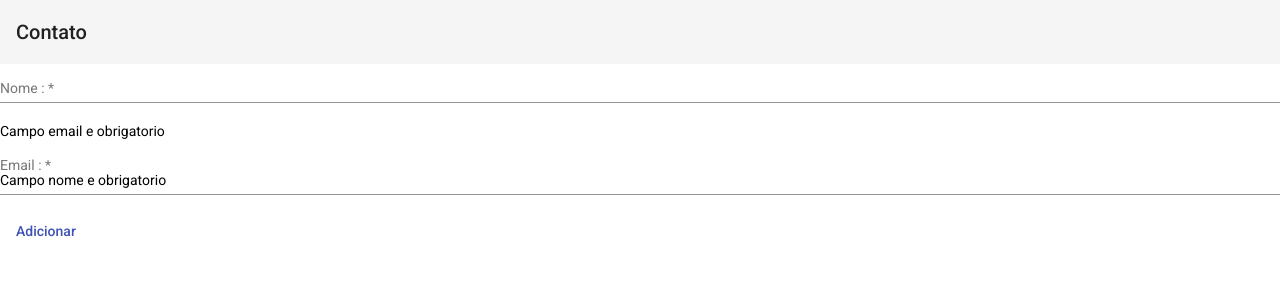
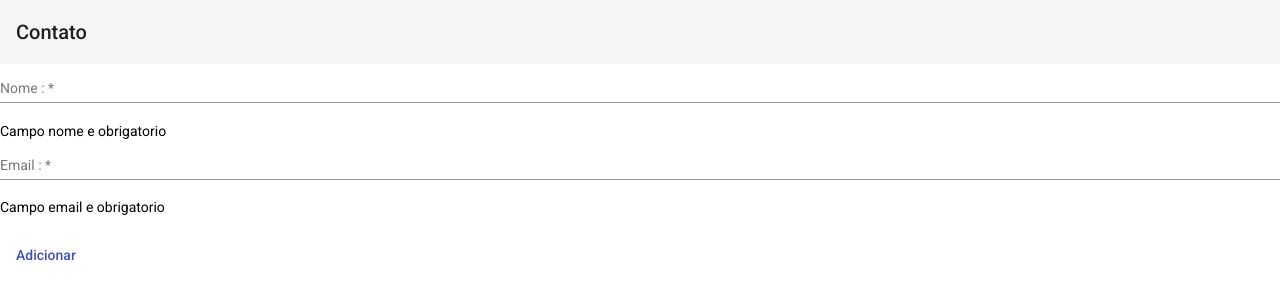
Before and after one commit to Mario23junior/Sistema-agenda-front-end, an Angular app: page / in a window 1280 px wide. Shown: the top 300 px of the page. Built offline with nearby package versions, Linux system fonts and the light colour scheme.

Commit message:
Salvando o contato no banco de dados

```diff
--- a/src/app/contato/contato.component.html
+++ b/src/app/contato/contato.component.html
@@ -6,28 +6,26 @@
           <input formControlName="nome" matInput placeholder="Digite seu nome"/>
         </mat-form-field>
 
-        <div *ngIf="formulario.controls.email.errors">
-            <div *ngIf="formulario.controls.nome.errors.required">
-            Campo email e obrigatorio
+        <div *ngIf="formulario.controls.nome.errors">
+         <div *ngIf="formulario.controls.nome.errors.required">
+            Campo nome e obrigatorio
         </div>
+       </div>
 
-        <mat-form-field class="full-width">
-            <mat-label>Email :</mat-label>
-            <input  formControlName="email" matInput placeholder="Digite seu email"/>
+       <mat-form-field class="full-width">
+           <mat-label>Email :</mat-label>
+           <input  formControlName="email" matInput placeholder="Digite seu email"/>
+     </mat-form-field>
 
-               <div *ngIf="formulario.controls.nome.errors">
-                <div *ngIf="formulario.controls.nome.errors.required">
-                   Campo nome e obrigatorio
-               </div>
-              </div>
-        </mat-form-field>
+         <div *ngIf="formulario.controls.email.errors">
+              <div *ngIf="formulario.controls.email.errors.required">
+                Campo email e obrigatorio
+         </div>
 
          <br/>
-
             <div *ngIf="formulario.controls.email.errors.email">
                 Email é invaliddo
             </div>
-
           </div>
      <button  mat-button color="primary">Adicionar</button>
 </form>
--- a/src/app/contato/contato.component.ts
+++ b/src/app/contato/contato.component.ts
@@ -12,6 +12,7 @@ import { FormBuilder, FormGroup, Validators} from '@angular/forms'
 export class ContatoComponent implements OnInit {
 
       formulario: FormGroup;
+      contato: Contato[] = [];
 
   constructor(
     private service : ContatoService,
@@ -27,15 +28,12 @@ export class ContatoComponent implements OnInit {
 
   }
      submit(){
-       const erroNomeRequired = this.formulario.controls.nome.errors.required
-       const erroEmailRequired = this.formulario.controls.email.errors.required
-
-       console.log('erro Nome Required :', erroNomeRequired);
-       console.log('erro email Required :', erroEmailRequired);
-
-
-       // this.service.save(c).subscribe( resposta  => {
-       //    console.log(resposta)
+       const formValues = this.formulario.value;
+       const contato : Contato = new Contato(formValues.nome, formValues.email);
+       this.service.save(contato).subscribe( resposta  => {
+          this.contato.push(resposta);
+          console.log(this.contato);
+       })
      }
 
 }
--- a/src/app/contato/contato.ts
+++ b/src/app/contato/contato.ts
@@ -3,4 +3,10 @@ export class Contato {
     nome :string;
     email :string;
     favorito: boolean;
+
+
+    constructor(nome: string, email: string) {
+        this.nome = nome;
+        this.email = email;
+    }
 }
```
